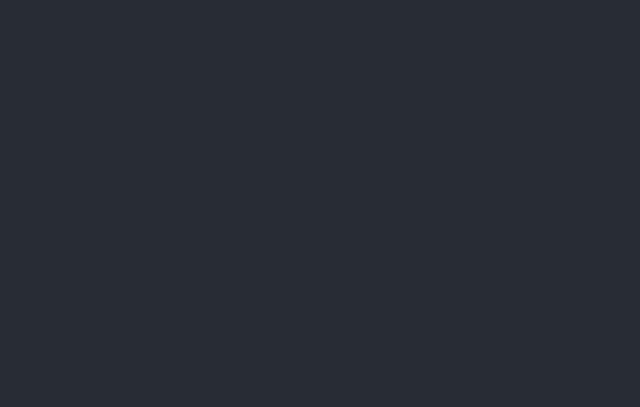
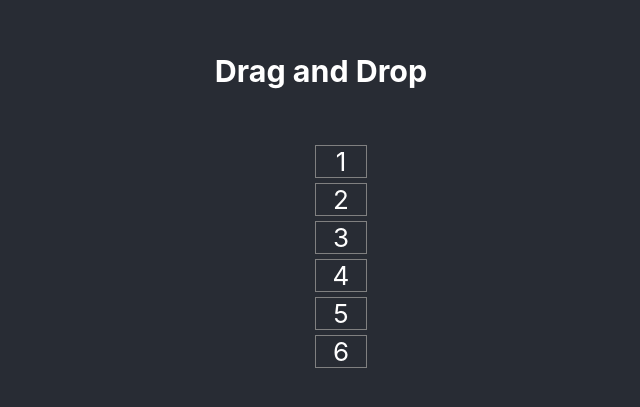
Before and after one commit to mikegoodstadt/udemy-react-hooks-course, a React (Create React App) app: page / in a window 1280 px wide. Shown: the part 189-596 px from the top of the page, without its empty margins (319-959 px from the left). Built offline with nearby package versions, Linux system fonts and the light colour scheme.

Commit message:
8.51 dragged items

```diff
--- a/src/App.js
+++ b/src/App.js
@@ -1,10 +1,48 @@
-import React from 'react';
+import React, { useState } from 'react';
 import './App.scss';
 
+const initList = [1, 2, 3, 4, 5, 6];
+
 function App() {
+  const [list, setList] = useState(initList);
+  const [draggedItem, setDraggedItem] = useState(null);
+
+  function onDragStartHandle(e, i) {
+    setDraggedItem(list[i]);
+    e.dataTransfer.effectAllowed = 'move';
+    e.dataTransfer.setData('text/html', e.target.parentNode);
+    e.dataTransfer.setDragImage(e.target.parentNode, 20, 20);
+  }
+
+  function onDraggedOver(i) {
+    const draggedOverItem = list[i];
+
+    if(draggedOverItem === draggedItem) {
+      return;
+    }
+
+    const items = list.filter( item => item !== draggedItem);
+
+    items.splice(i, 0, draggedItem);
+
+    setList(items);
+  }
+
   return (
     <div className='App'>
       <header className='App-header'>
+        <h3>Drag and Drop</h3>
+        <ul>
+          {list.map((item, i) => {
+            return (
+              <li key={i} onDragOver={() => onDraggedOver(i)} className='item-style'>
+                <div draggable onDragStart={(e) => onDragStartHandle(e, i)}>
+                  {item}
+                </div>
+              </li>
+            );
+          })}
+        </ul>
       </header>
     </div>
   );
--- a/src/App.scss
+++ b/src/App.scss
@@ -36,3 +36,10 @@
     transform: rotate(360deg);
   }
 }
+
+.item-style {
+  list-style-type: none;
+  border: 1px solid grey;
+  width: 50px;
+  margin-bottom: 5px;
+}
```
